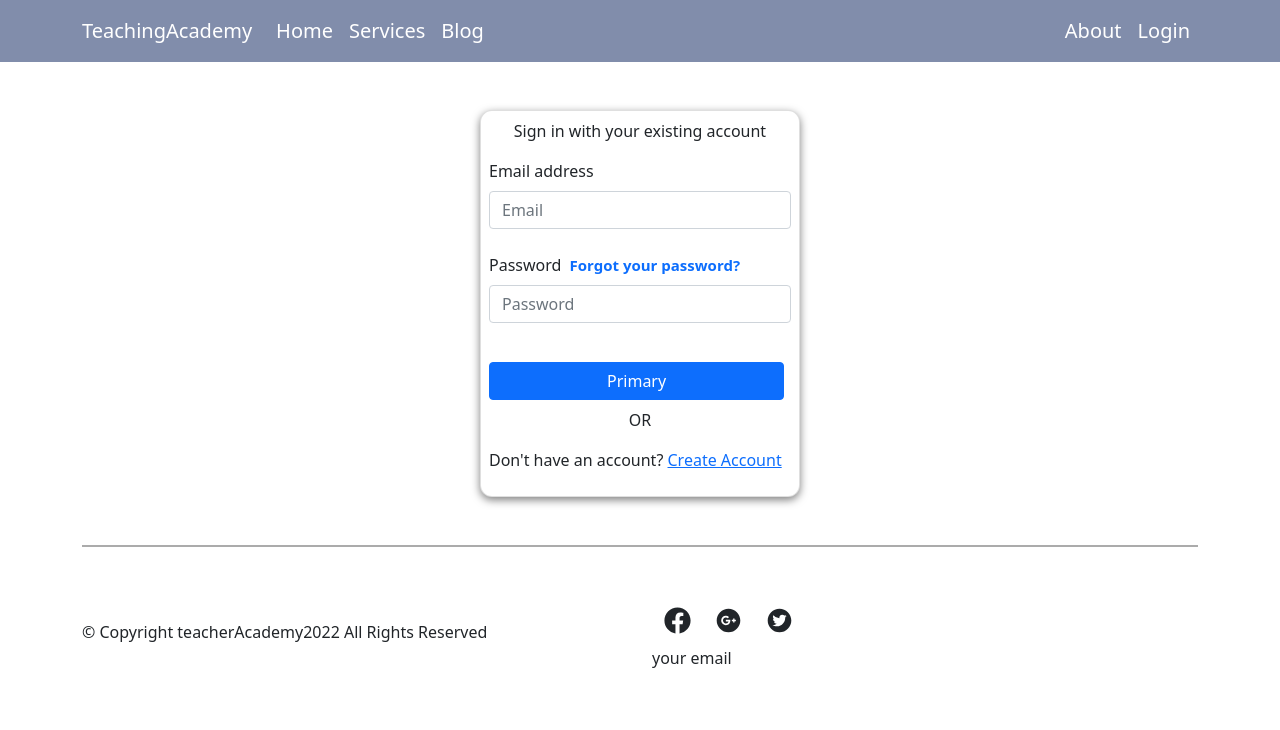
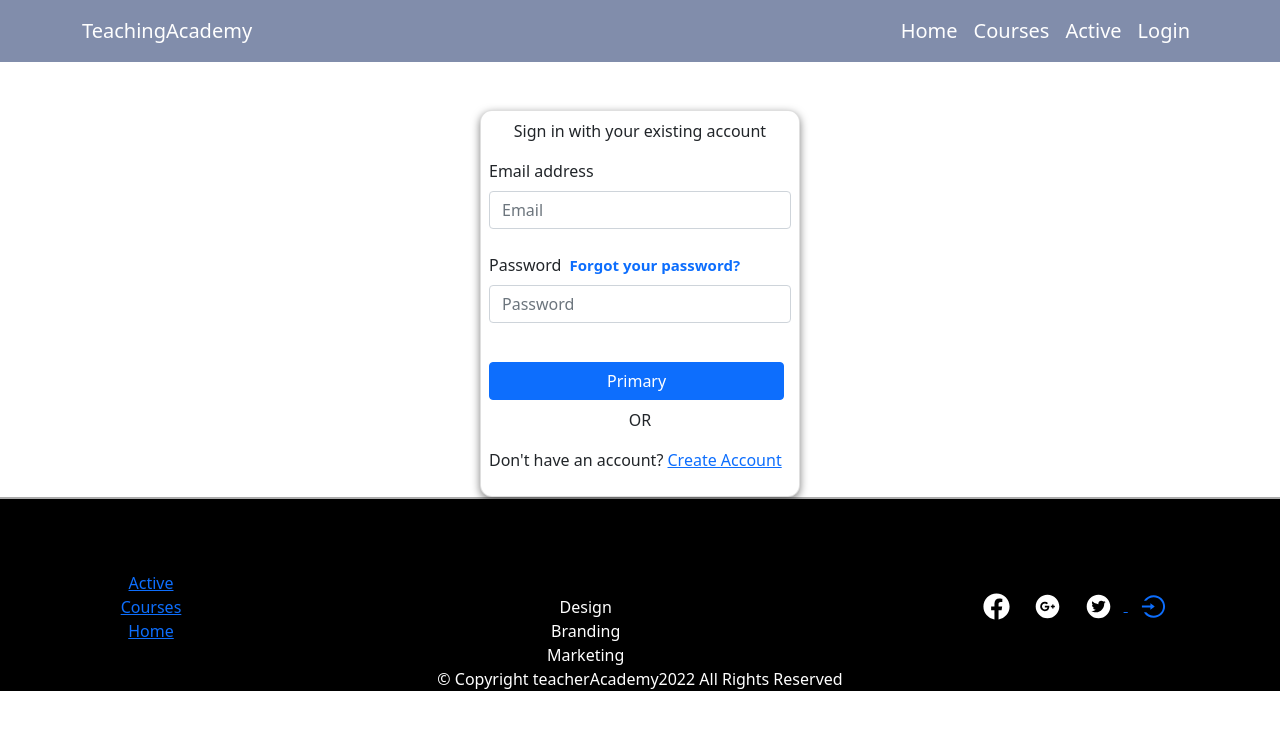
Before and after one commit to sharifulislm/Sunshine-task, a React (Create React App) app: page /Login in a window 1280 px wide. Shown: the top 730 px of the page. Built offline with nearby package versions, Linux system fonts and the light colour scheme; no server answers.

Commit message:
updated footer

```diff
--- a/src/App.js
+++ b/src/App.js
@@ -16,7 +16,8 @@ import ServiceDatials from './conponents/ServiceDatials/ServiceDatials';
 import CheckOut from './conponents/CheckOut/CheckOut';
 import KidsService from './conponents/KidsService/KidsService';
 import KidsDetals from './conponents/KidsTeaching/KidsDetals';
-import Profile from './conponents/Profile/Profile';
+import Footerend from './conponents/Footer/Footerend';
+
 
 
 
@@ -42,7 +43,7 @@ function App() {
   <Route path='KidsDetals'element={<RequireAuth> <KidsDetals></KidsDetals></RequireAuth>}></Route>
 
 
-  <Route path='about' element={<Profile></Profile>} ></Route>
+
   <Route path='Login' element={<Login></Login>} ></Route>
   <Route path='KidsDetals' element={<KidsDetals></KidsDetals>} ></Route>
   <Route path='Signup' element={<Signup></Signup>} ></Route>
@@ -60,6 +61,7 @@ function App() {
 
 
 <Footer></Footer>
+<Footerend></Footerend>
 
 
     </div>
--- a/src/conponents/Footer/Footer.js
+++ b/src/conponents/Footer/Footer.js
@@ -2,25 +2,50 @@ import React from 'react';
 import { FaFacebook } from "react-icons/fa";
 import {AiFillGooglePlusCircle} from "react-icons/ai";
 import {AiFillTwitterCircle} from "react-icons/ai";
+import {AiOutlineLogin} from "react-icons/ai";
 import './Footer.css';
 import { useAuthState } from 'react-firebase-hooks/auth';
 import auth from '../firebase.init';
+import { Link } from 'react-router-dom';
 
 
 const Footer = () => {
     const [user]= useAuthState(auth);
     return (
-        <div className='container mb-5 mt-5'>
+        <div className=' m-auto text-center bg-black  text-white'>
             <div className='aline-border'></div>
 
             <div className='d-flex row justify-content-between mt-5 mt-5 align-items-center'>
-             <div className='pera col-12 col-lg-6 col-md-6'><p>© Copyright teacherAcademy2022 All Rights Reserved</p></div>
+             <div className='pera text-white col-12 col-lg-3 col-md-3'>
 
-             <div className='socal-icon  col-12 col-lg-6 col-md-6'>
+<Link to="/KidsService"> Active </Link> <br></br>
+<Link to="/Courses"> Courses </Link><br></br>
+<Link to="/"> Home </Link>
+             </div>
+             <div className='pera text-white col-12 col-lg-3 col-md-3  mt-5'>
+
+      <span className='text-white'>Design</span>
+      <br></br>
+      <span>Branding</span>
+      <br></br>
+      <span>Marketing</span>
+      <br></br>
+
+
+             </div>
+
+             <div className='socal-icon  col-12 col-lg-4 col-md-3'>
                <FaFacebook></FaFacebook>
                <AiFillGooglePlusCircle></AiFillGooglePlusCircle>
                <AiFillTwitterCircle></AiFillTwitterCircle>
-               <p>your email {user?.email}</p>
+
+
+          {
+            user ?  <p>your are currently subscribed as {user?.email}</p> :
+
+            <Link to="/Signup"> <AiOutlineLogin></AiOutlineLogin></Link>
+          }
+
 
 
 
--- /dev/null
+++ b/src/conponents/Footer/Footerend.js
@@ -0,0 +1,11 @@
+import React from 'react';
+
+const Footerend = () => {
+    return (
+        <div className='bg-black text-white'>
+                         <div className='pera text-center'><p>© Copyright teacherAcademy2022 All Rights Reserved</p></div>
+        </div>
+    );
+};
+
+export default Footerend;
--- a/src/conponents/Header/Header.js
+++ b/src/conponents/Header/Header.js
@@ -22,10 +22,8 @@ const Header = () => {
 <Navbar.Toggle aria-controls="responsive-navbar-nav" />
 <Navbar.Collapse id="responsive-navbar-nav">
 <Nav className="me-auto">
-  <Nav.Link as={Link}to ="/">Home</Nav.Link>
 
-  <Nav.Link as={Link}to="KidsService">Services</Nav.Link>
-  <Nav.Link as={Link}to="Blog">Blog</Nav.Link>
+
 
 
 
@@ -34,8 +32,13 @@ const Header = () => {
 
 
 
-<Nav.Link as={Link}to="about">About</Nav.Link>
-                                {/* <button onClick={logout} className='btn btn-link text-dark text-decoration-none'>sign out</button> */}
+
+<Nav.Link as={Link}to ="/">Home</Nav.Link>
+
+
+<Nav.Link as={Link}to="Courses">Courses</Nav.Link>
+<Nav.Link as={Link}to="KidsService">Active </Nav.Link>
+
                       {
                       user ?
                             <Nav.Link onClick={HandleSignOut}>
--- a/src/conponents/KidsTeaching/KidsDetals.js
+++ b/src/conponents/KidsTeaching/KidsDetals.js
@@ -3,7 +3,7 @@ import img from'../image/about.png';
 
 const KidsDetals = () => {
     return (
-        <div id='Courses' className='container'>
+        <div id='Courses' className='container mb-5'>
         <div className='contents-box text-center mt-6'>
          <h2 className='hadding  mt-5'> About Our KidsAcademy</h2>
         <div className='border-hadding'></div>
--- a/src/conponents/KidsTeaching/KidsTeaching.js
+++ b/src/conponents/KidsTeaching/KidsTeaching.js
@@ -24,7 +24,7 @@ const KidsTeaching = (Props) => {
 
 
     return (
-        <div className='col-12 col-md-6 col-lg-4 card-box'>
+        <div className='col-12 col-md-6 col-lg-4 mb-6 card-box'>
 <div >
     <img className='w-100' src={picture} alt="" />
 </div>
@@ -36,7 +36,7 @@ const KidsTeaching = (Props) => {
 </div>
 <div className='d-flex justify-content-between'>
 
-<button onClick={HandleNavigate} className='btn-chacout-discover'> DISCOVER MORE <AiFillCaretRight></AiFillCaretRight> </button>
+<button onClick={HandleNavigate} className='btn-chacout-discover mb-5'> DISCOVER MORE <AiFillCaretRight></AiFillCaretRight> </button>
 {/* <button onClick={} className='btn-chacout-discover'> Private Course <AiFillCaretRight></AiFillCaretRight> </button> */}
 
 
--- a/src/conponents/Profile/Profile.css
+++ /dev/null
@@ -1,12 +0,0 @@
-img.w-75 {
-    border-radius: 100%;
-    border: 1px solid #cf2e14;
-}
-button.about-btn {
-    font-size: 15px;
-    border: none;
-    font-weight: 800;
-    padding: 4px 39px;
-    background: #f27300;
-    color: white;
-}
--- a/src/conponents/Profile/Profile.js
+++ /dev/null
@@ -1,31 +0,0 @@
-import React from 'react';
-import img from '../image/sharifulislam26630.jpg';
-import './Profile.css';
-import { AiOutlineArrowRight } from "react-icons/ai";
-
-const Profile = () => {
-    return (
-        <div className='container mt-5 mb-5 p-3'>
-           <div className='d-flex row justify-content-center align-items-center'>
-
-               <div className='col-12 col-lg-6 col-md-6'> <img className='w-75' src={img} alt="" /></div>
-               <div className='col-12 col-lg-6 col-md-6'>
-                  <span className='hi'> HI THERE !</span>
-<h2 className='name'> I'M<span className='im'> Shariful Islam </span> </h2>
-                    <p>
-Looking forward to gain a position as ‘Web developer’ in Kuwait where I will be able to execute my learnings and ideas. My passion is exploring new ideas and knowledge related to web development and fixing my career in the area of Web development. A highly committed individual with the ability to accurately keep responsibilities in world by utilizing my web development expertise. </p>
-
-<button className='about-btn'>Contact me <AiOutlineArrowRight></AiOutlineArrowRight></button>
-</div>
-
-
-               </div>
-
-
-
-
-        </div>
-    );
-};
-
-export default Profile;
```
Also changed, not shown: src/conponents/Kidscourses/Kidscourses.js (deleted, +0 -20 lines).
